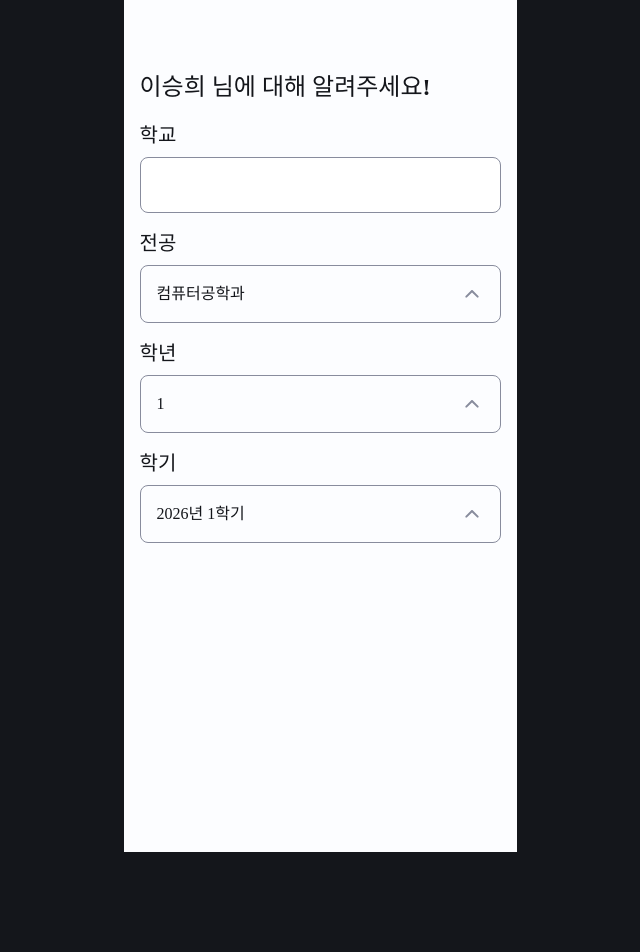
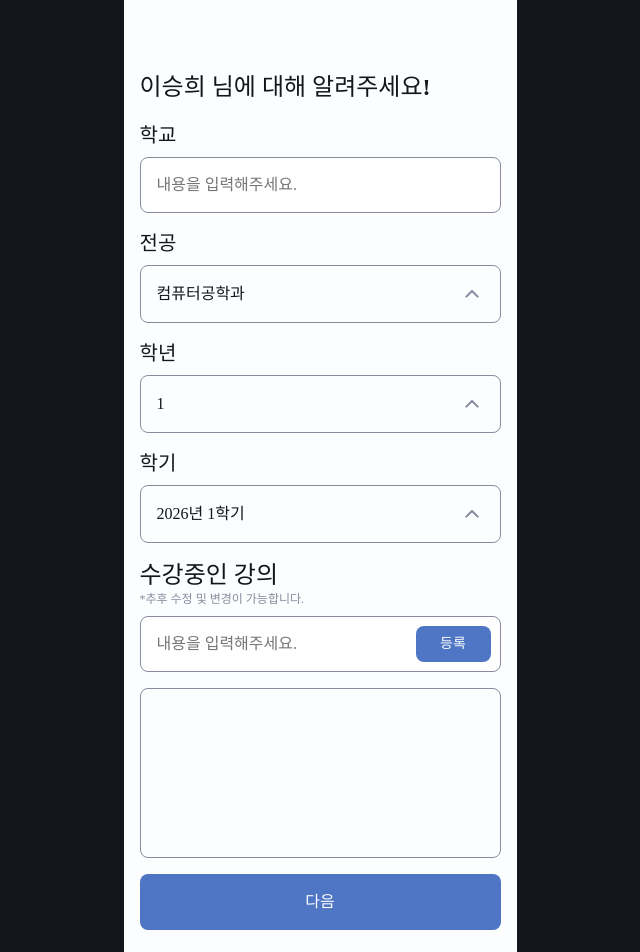
Before and after one commit to capstone-pick-it/Frontend, a React (Vite) app: page /onboardinginfo in a window 1280 px wide. Shown: the top 952 px of the page, without its empty margins (320-960 px from the left). Before the commit the page ends 852 px from the top, so only its background shows below. Built offline with nearby package versions, Linux system fonts and the light colour scheme; a web font is replaced by a local one.

Commit message:
Feat: OnboardingIngo 페이지 제작 및 수강중인 과목 추가, 삭제 로직 구현

```diff
--- a/src/assets/sass/sections/_onboarding.scss
+++ b/src/assets/sass/sections/_onboarding.scss
@@ -16,9 +16,80 @@
 
 #OnboardingInfo_Wrap{
     padding-top: 71px;
+    padding-bottom: 93px;
 
     h1{
         @include heading1;
         margin-bottom: 16px;
     }
+
+    .lecture_container{
+        display: flex;
+        flex-direction: column;
+
+        .text_container{
+            display: flex;
+            flex-direction: column;
+
+            h1{
+                margin: 0;
+                @include heading1;
+            }
+
+            p{
+                @include caption;
+                color: var(--gray-500);
+            }
+        }
+        .input_container{
+            position: relative;
+
+            button{
+                position: absolute;
+                top: calc(50% - 22px);
+                right: 10px;
+
+                width: 75px;
+                height: 36px;
+                border-radius: 8px;
+                background-color: var(--primary-700);
+                color: var(--white);
+                @include body4;
+            }
+        }
+
+        .lecture_content{
+            width: 100%;
+            height: 100%;
+            min-height: 170px;
+            border: solid 1px var(--gray-500);
+            border-radius: 8px;
+            padding: 16px 16px;
+            margin-bottom: 16px;
+
+            .lecture{
+                display: inline-flex;
+                justify-content: center;
+                align-items: center;
+                gap: 8px;
+                margin-right: 16px;
+                margin-bottom: 16px;
+
+                background-color: var(--primary-100);
+                border: solid 1px var(--primary-600);
+                border-radius: 4px;
+                padding: 8px 16px;
+
+                p{
+                    @include body4;
+                    color: var(--primary-700);
+                }
+
+                img{
+                    width: 11px;
+                    height: 12px;
+                }
+            }
+        }
+    }
 }
--- a/src/components/Input.jsx
+++ b/src/components/Input.jsx
@@ -1,10 +1,14 @@
 import React from 'react'
 
-const Input = ({ title }) => {
+const Input = ({ title, onChange, value }) => {
   return (
     <div className="Input_Wrap">
       <div className="title">{title}</div>
-        <input type="text" />
+        <input type="text"
+        placeholder='내용을 입력해주세요.'
+        onChange={onChange}
+        value={value}
+        />
     </div>
   )
 }
--- a/src/pages/Onboarding/OnboardingInfo.jsx
+++ b/src/pages/Onboarding/OnboardingInfo.jsx
@@ -1,12 +1,30 @@
 import React from 'react'
 import Input from '../../components/Input'
 import Dropdown from '../../components/Dropdown'
+import Button from '../../components/Button'
+import { useState } from 'react'
+import delete_img from '../../assets/images/Onboarding/delete.svg'
 
 const OnboardingInfo = () => {
 
   const major = ["컴퓨터공학과", "서비스디자인공학과"];
   const grade = [1,2,3,4];
   const semester= ["2026년 1학기", "2025년 2학기", "2025년 1학기", "2024년 2학기", "2024년 1학기"];
+
+  const [lectureList, SetLectureList] = useState([])
+  const [input, SetInput] = useState("")
+
+  const handleAddLecture = () => {
+    if(input.trim() === "")
+      return
+    SetLectureList([...lectureList, input])
+    SetInput("")
+  }
+
+  const deleteLecture = (index) => {
+    const newList = lectureList.filter((_, i) => i !== index);
+    SetLectureList(newList)
+  }
 
   return (
     <div id="OnboardingInfo_Wrap" className="container">
@@ -15,6 +33,25 @@ const OnboardingInfo = () => {
         <Dropdown title={"전공"} list={major} />
         <Dropdown title={"학년"} list={grade} />
         <Dropdown title={"학기"} list={semester} />
+        <div className="lecture_container">
+          <div className="text_container">
+            <h1>수강중인 강의</h1>
+            <p>*추후 수정 및 변경이 가능합니다.</p>
+          </div>
+          <div className="input_container">
+            <Input value={input} onChange={((e) => SetInput(e.target.value))} />
+            <button className="add" onClick={() => handleAddLecture()} >등록</button>
+          </div>
+          <div className="lecture_content">
+            {lectureList.map((item, index) => (
+              <div className="lecture" key={index}>
+                <p>{item}</p>
+                <img src={delete_img} alt="삭제" onClick={() => deleteLecture(index)} />
+              </div>
+            ))}
+          </div>
+        </div>
+        <Button title={"다음"}/>
     </div>
   )
 }
```
Also changed, not shown: src/assets/images/Onboarding/delete.svg (added).
